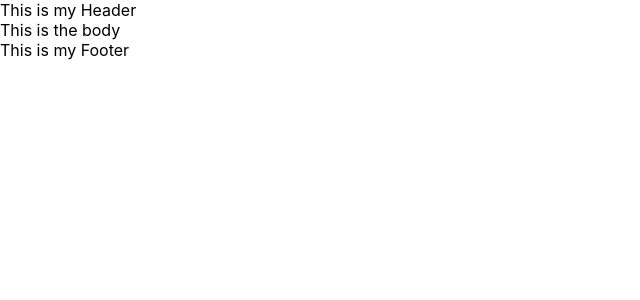
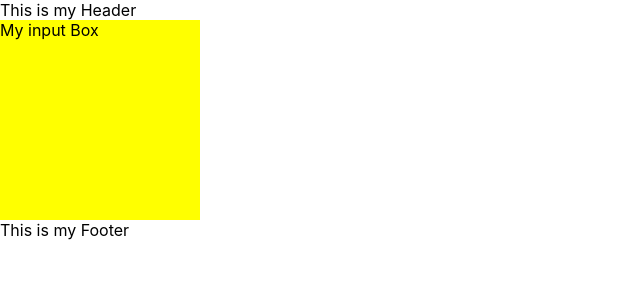
Before and after one commit to eltijuas1988/silver-fiesta, a React (Create React App) app: page / in a window 1280 px wide. Shown: the top 300 px of the page, without its empty margins (0-640 px from the left). Built offline with nearby package versions, Linux system fonts and the light colour scheme.

Commit message:
Cleaned up Body and created InputBox.

```diff
--- /dev/null
+++ b/src/Body/InputBox.js
@@ -0,0 +1,9 @@
+import React from 'react'
+
+const InputBox = () => {
+  return (
+    <div>My input Box</div>
+  )
+}
+
+export default InputBox
--- a/src/Body/index.js
+++ b/src/Body/index.js
@@ -1,23 +1,22 @@
 import React from 'react'
 import injectSheet from "react-jss"
+import InputBox from './InputBox'
+
+const Body = ({classes}) => {
+  return (
+    <div className={classes.main}>
+      <InputBox/>
+    </div>
+  )
+}
 
 const styles = {
   main: {
-    color: "#fff",
+    height: 200,
+    width: 200,
+    backgroundColor: "yellow",
+    color: "black",
   },
 }
 
-class Body extends React.PureComponent {
-  render() {
-    return (
-      <div>
-        This is the body
-      </div>
-    )
-  }
-}
-
-// const StyledBody = injectSheet(styles)(Body)
-// export default StyledBody
-
 export default injectSheet(styles)(Body)
```
